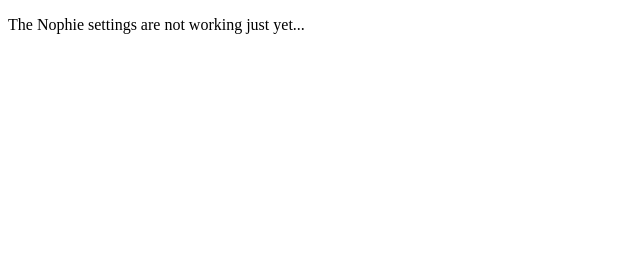
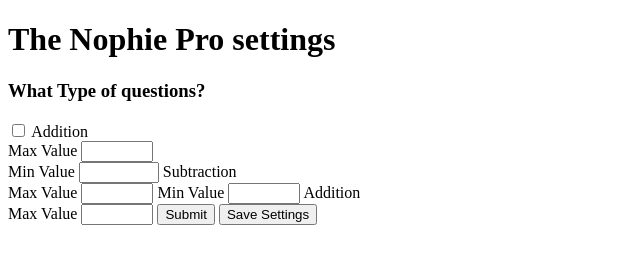
Before and after one commit to hen1227/nophie, a browser extension: page html/settings.html in a window 1280 px wide. Shown: the whole page, without its empty margins (0-640 px from the left). Drawn offline with Linux system fonts and the light colour scheme; files that its build step writes are made by us from their sources; files whose address does not match are found by name.

Commit message:
Update settings.html

```diff
--- a/html/settings.html
+++ b/html/settings.html
@@ -5,17 +5,37 @@
     <link rel="stylesheet" href="style.css">
   </head>
   <body>
-    <p>The Nophie settings are not working just yet...</p>
+    <h1>The Nophie Pro settings</h1>
 <!--
     <p>
       <label for="minutes" >Minutes per correct answer</label>
       <input type="number" id="minutes" value="1" />
-    </p>
-    <p>
-      <button id="save">Save Settings</button>
-      <span id="status">&nbsp;</span>
-    </p>
+</p>
+-->
+    <h3>What Type of questions?</h3>
+  <input type="checkbox" id="vehicle1" name="vehicle1" value="Bike">
+  <label for="AddtionChoice">  Addition</label><br>
+        <label for="quantity">   Max Value</label>
+        <input type="number" id="AddtionChoiceMax" name="AddtionChoiceMax" min="101" max="1000"><BR>
+        <label for="quantity">   Min Value</label>
+        <input type="number" id="AddtionChoiceMin" name="AddtionChoiceMin" min="-1000" max="109">
+
+  <label for="SubtractionChoice">  Subtraction</label><br>
+        <label for="quantity">   Max Value</label>
+        <input type="number" id="quantity" name="quantity" min="-100" max="100">
+        <label for="quantity">   Min Value</label>
+        <input type="number" id="quantity" name="quantity" min="-100" max="100">
+
+   <label for="AddtionChoice">  Addition</label><br>
+        <label for="quantity">   Max Value</label>
+        <input type="number" id="quantity" name="quantity" min="-100" max="100">
+
+
+  <input type="submit" value="Submit">
+
+      <button id="save" onclick="UpdateSettings()">Save Settings</button>
+
+
     <script src="options.js"></script>
--->
   </body>
 </html>
```
